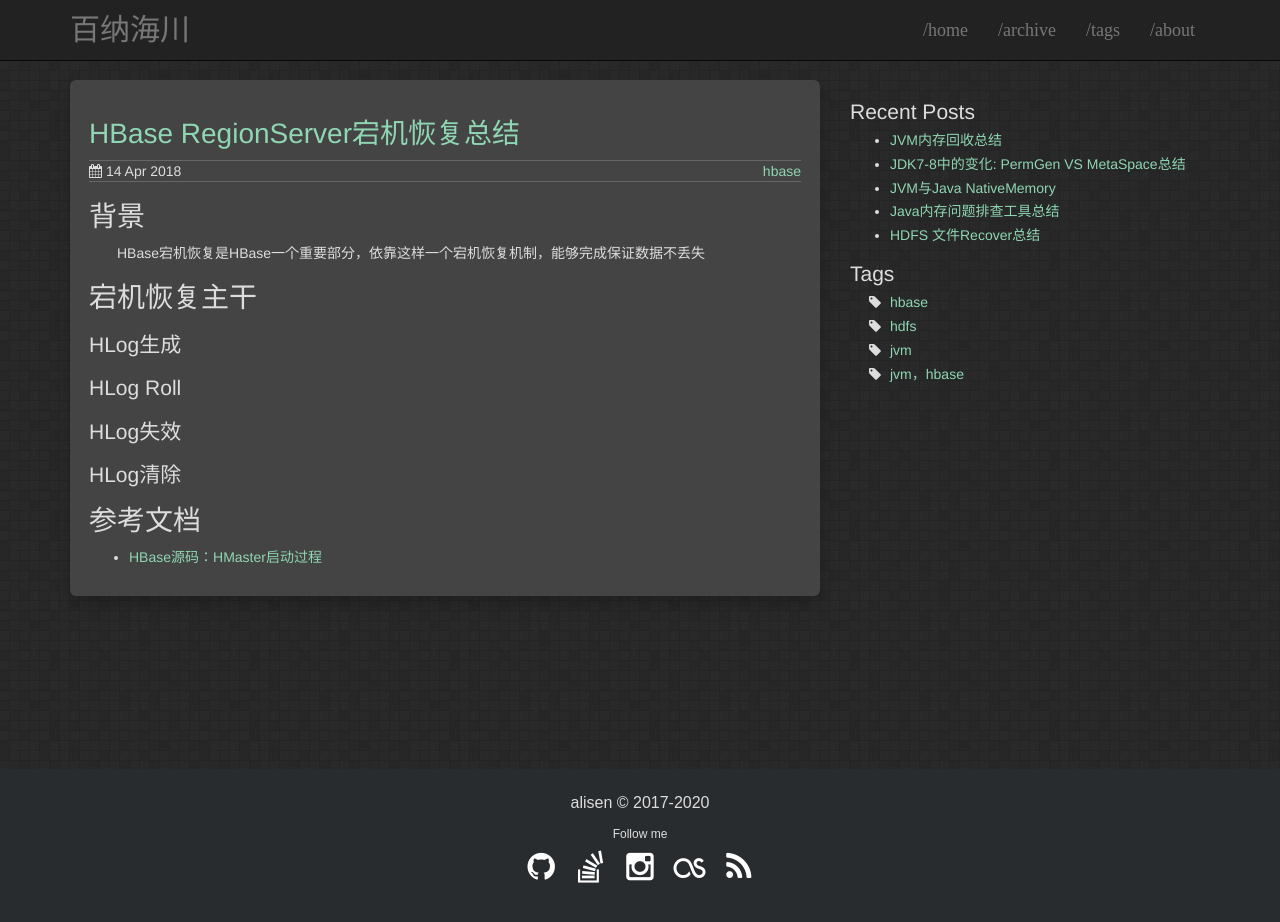
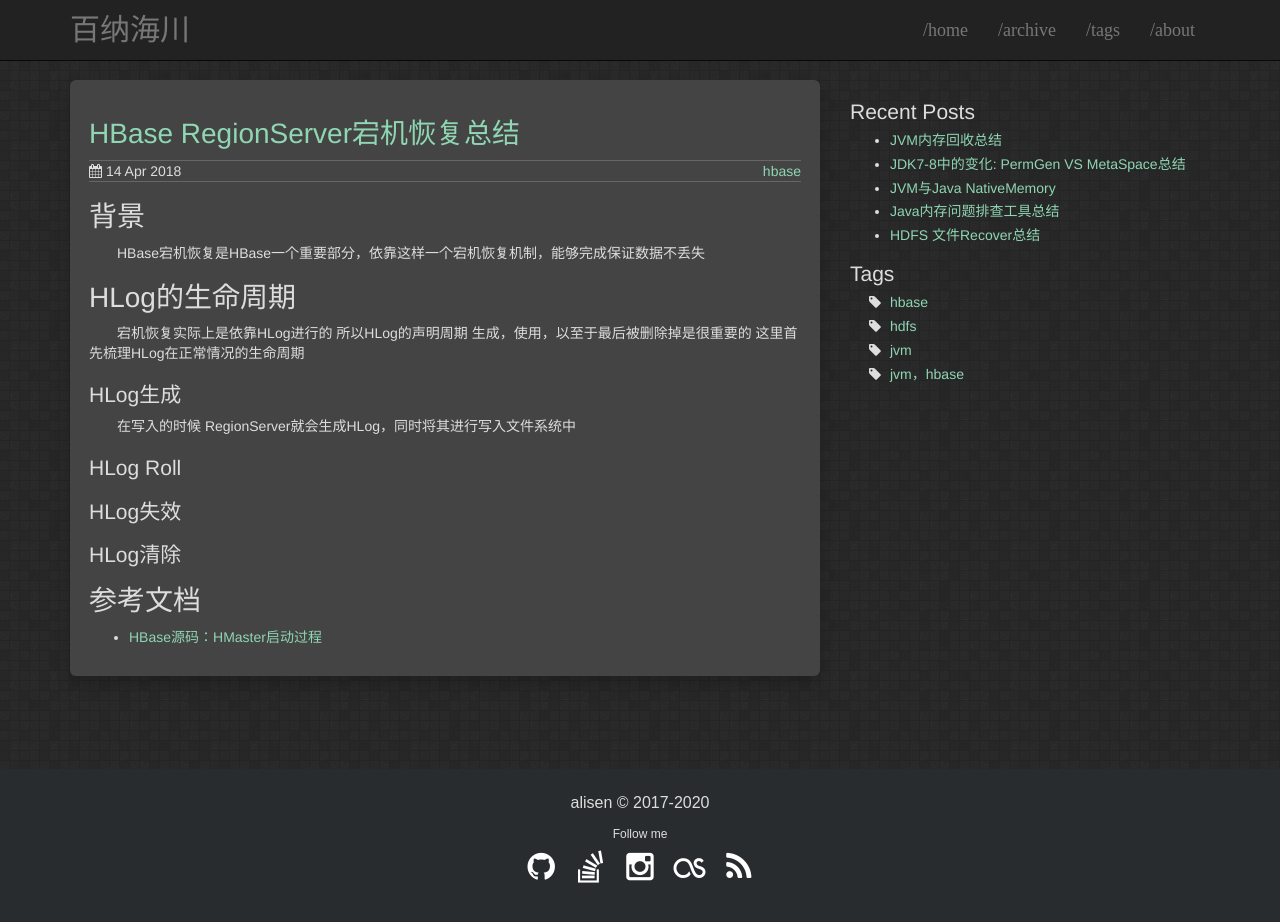
Before and after one commit to igithu/summary, a Jekyll site: the page built from _posts/2018-04-14-hbase-rs-crash.md, in a window 1280 px wide and 946 px high. Shown: the top 922 px of the window. Built offline with Jekyll 4.4.1, drawn with Linux system fonts in a browser that asks for light colours.

Commit message:
Update 2018-04-14-hbase-rs-crash.md

```diff
--- a/_posts/2018-04-14-hbase-rs-crash.md
+++ b/_posts/2018-04-14-hbase-rs-crash.md
@@ -8,8 +8,10 @@ tags: hbase
 # 背景
 &emsp;&emsp;HBase宕机恢复是HBase一个重要部分，依靠这样一个宕机恢复机制，能够完成保证数据不丢失
 
-# 宕机恢复主干
+# HLog的生命周期
+&emsp;&emsp;宕机恢复实际上是依靠HLog进行的 所以HLog的声明周期 生成，使用，以至于最后被删除掉是很重要的 这里首先梳理HLog在正常情况的生命周期
 ## HLog生成
+&emsp;&emsp;在写入的时候 RegionServer就会生成HLog，同时将其进行写入文件系统中
 ## HLog Roll
 ## HLog失效
 ## HLog清除
```
